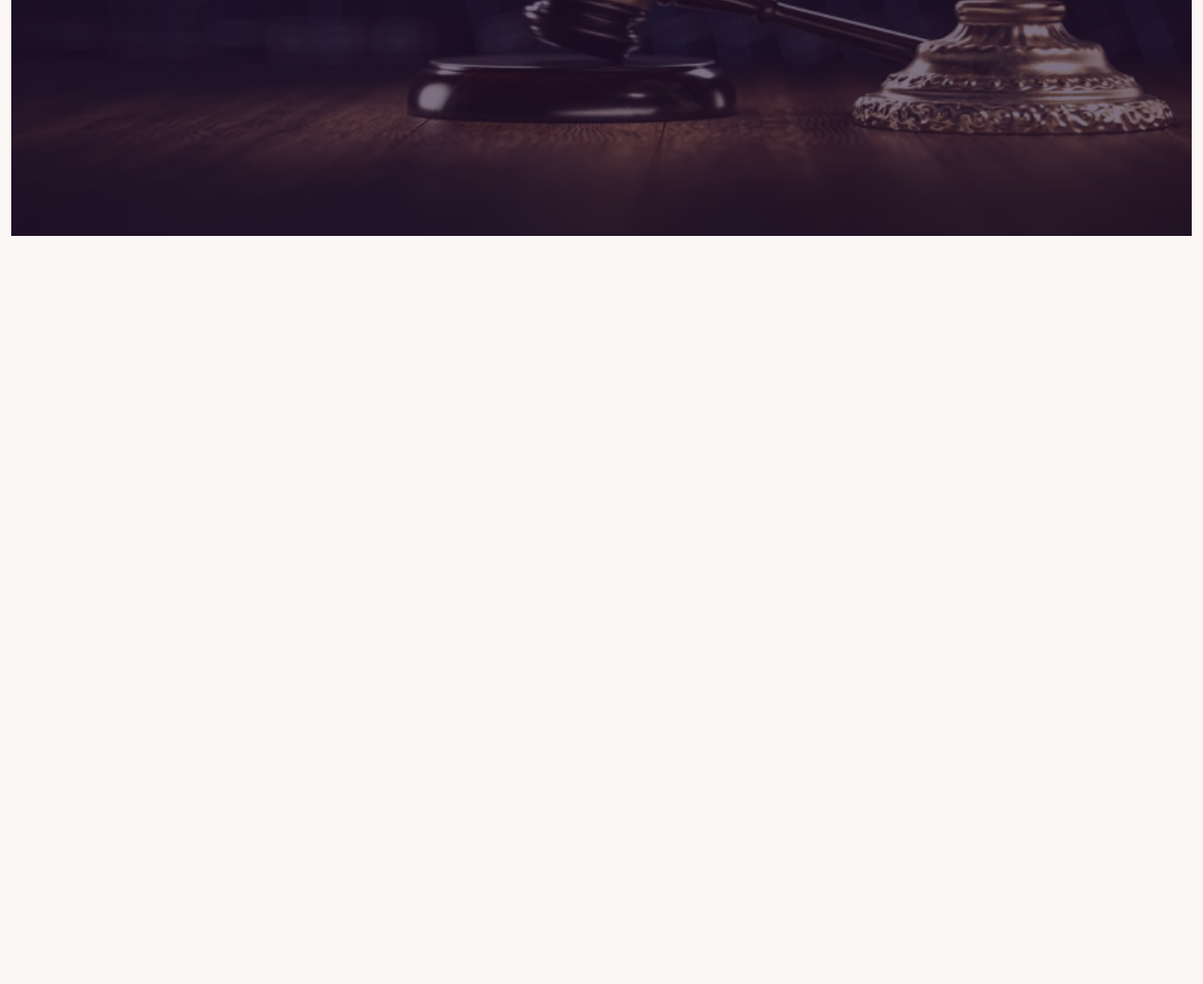
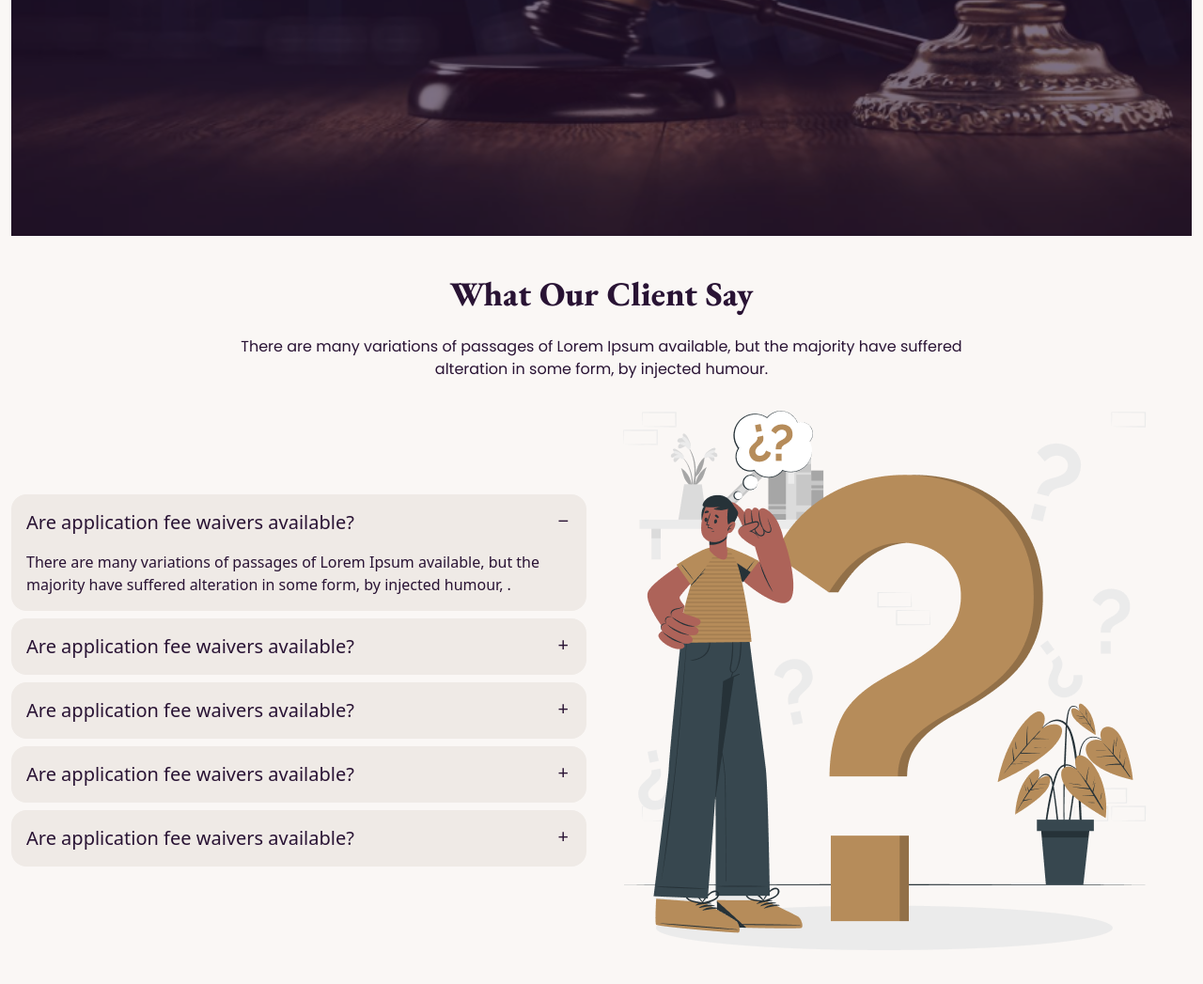
Before and after one commit to shakib2123/Legal-Solution-Web, a plain HTML site: page index.html in a window 1280 px wide. Shown: the part 2695-3742 px from the top of the page at 94% size. Before the commit the page ends 2952 px from the top, so only its background shows below. Drawn offline with nearby package versions, Linux system fonts and the light colour scheme; files whose address does not match are found by name.

Commit message:
faq section created

```diff
--- a/index.html
+++ b/index.html
@@ -422,6 +422,93 @@
           </div>
         </div>
       </section>
+      <!-- FAQ section -->
+      <section class="my-9">
+        <!-- FAQ description -->
+        <div class="text-center space-y-6 mb-8">
+          <h3 class="text-3xl lg:text-4xl font-garamond font-extrabold">
+            What Our Client Say
+          </h3>
+          <p class="max-w-3xl mx-auto font-poppins">
+            There are many variations of passages of Lorem Ipsum available, but
+            the majority have suffered alteration in some form, by injected
+            humour.
+          </p>
+        </div>
+
+        <div class="flex gap-8 items-center">
+          <div class="space-y-2 flex-1">
+            <div class="collapse collapse-plus bg-base-200">
+              <input type="radio" name="my-accordion-3" checked="checked" />
+              <div class="collapse-title text-xl font-medium">
+                Are application fee waivers available?
+              </div>
+              <div class="collapse-content">
+                <p>
+                  There are many variations of passages of Lorem Ipsum
+                  available, but the majority have suffered alteration in some
+                  form, by injected humour, .
+                </p>
+              </div>
+            </div>
+            <div class="collapse collapse-plus bg-base-200">
+              <input type="radio" name="my-accordion-3" />
+              <div class="collapse-title text-xl font-medium">
+                Are application fee waivers available?
+              </div>
+              <div class="collapse-content">
+                <p>
+                  There are many variations of passages of Lorem Ipsum
+                  available, but the majority have suffered alteration in some
+                  form, by injected humour, .
+                </p>
+              </div>
+            </div>
+            <div class="collapse collapse-plus bg-base-200">
+              <input type="radio" name="my-accordion-3" />
+              <div class="collapse-title text-xl font-medium">
+                Are application fee waivers available?
+              </div>
+              <div class="collapse-content">
+                <p>
+                  There are many variations of passages of Lorem Ipsum
+                  available, but the majority have suffered alteration in some
+                  form, by injected humour, .
+                </p>
+              </div>
+            </div>
+            <div class="collapse collapse-plus bg-base-200">
+              <input type="radio" name="my-accordion-3" />
+              <div class="collapse-title text-xl font-medium">
+                Are application fee waivers available?
+              </div>
+              <div class="collapse-content">
+                <p>
+                  There are many variations of passages of Lorem Ipsum
+                  available, but the majority have suffered alteration in some
+                  form, by injected humour, .
+                </p>
+              </div>
+            </div>
+            <div class="collapse collapse-plus bg-base-200">
+              <input type="radio" name="my-accordion-3" />
+              <div class="collapse-title text-xl font-medium">
+                Are application fee waivers available?
+              </div>
+              <div class="collapse-content">
+                <p>
+                  There are many variations of passages of Lorem Ipsum
+                  available, but the majority have suffered alteration in some
+                  form, by injected humour, .
+                </p>
+              </div>
+            </div>
+          </div>
+          <div class="flex-1">
+            <img src="./images/faq.png" alt="" />
+          </div>
+        </div>
+      </section>
     </main>
   </body>
 </html>
```
